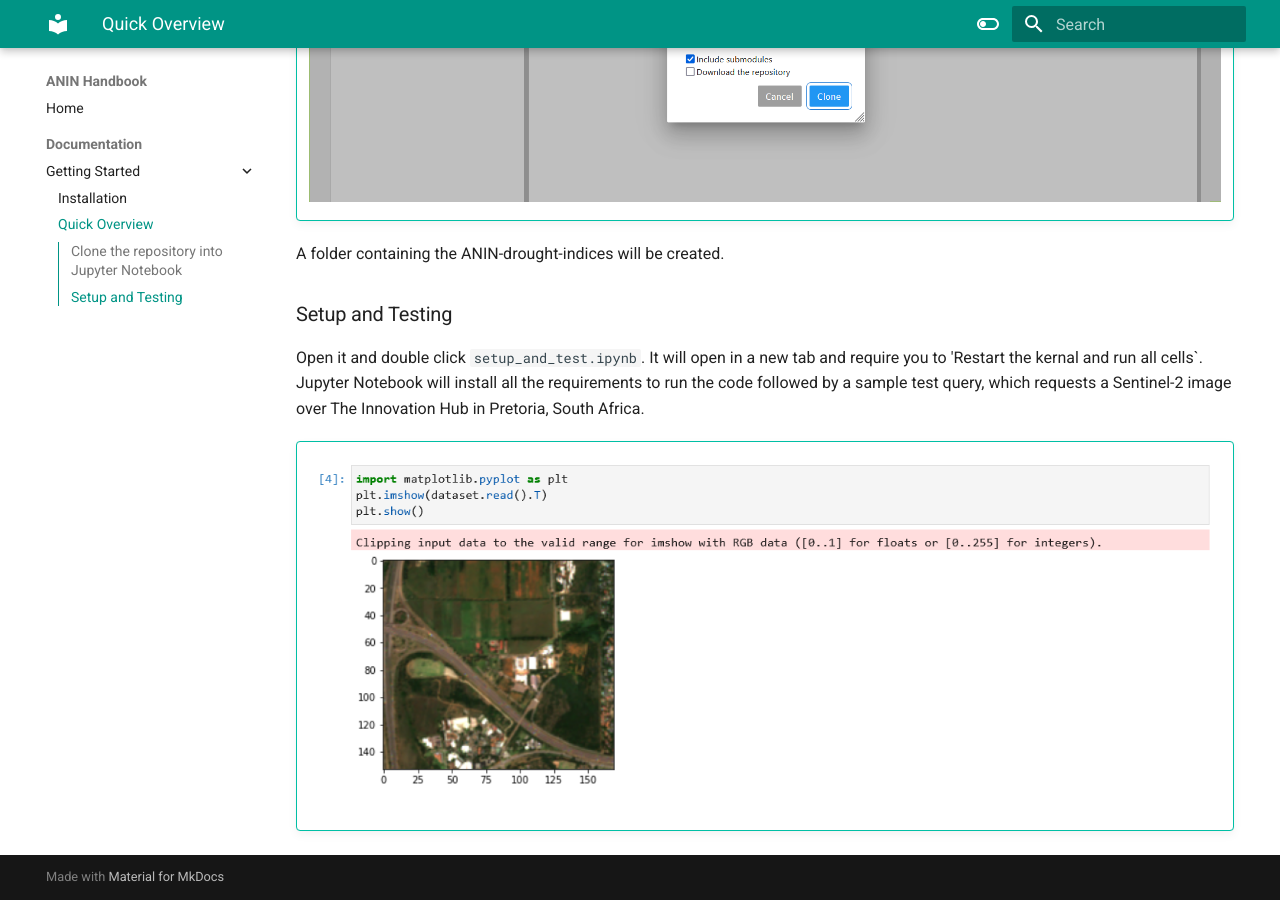
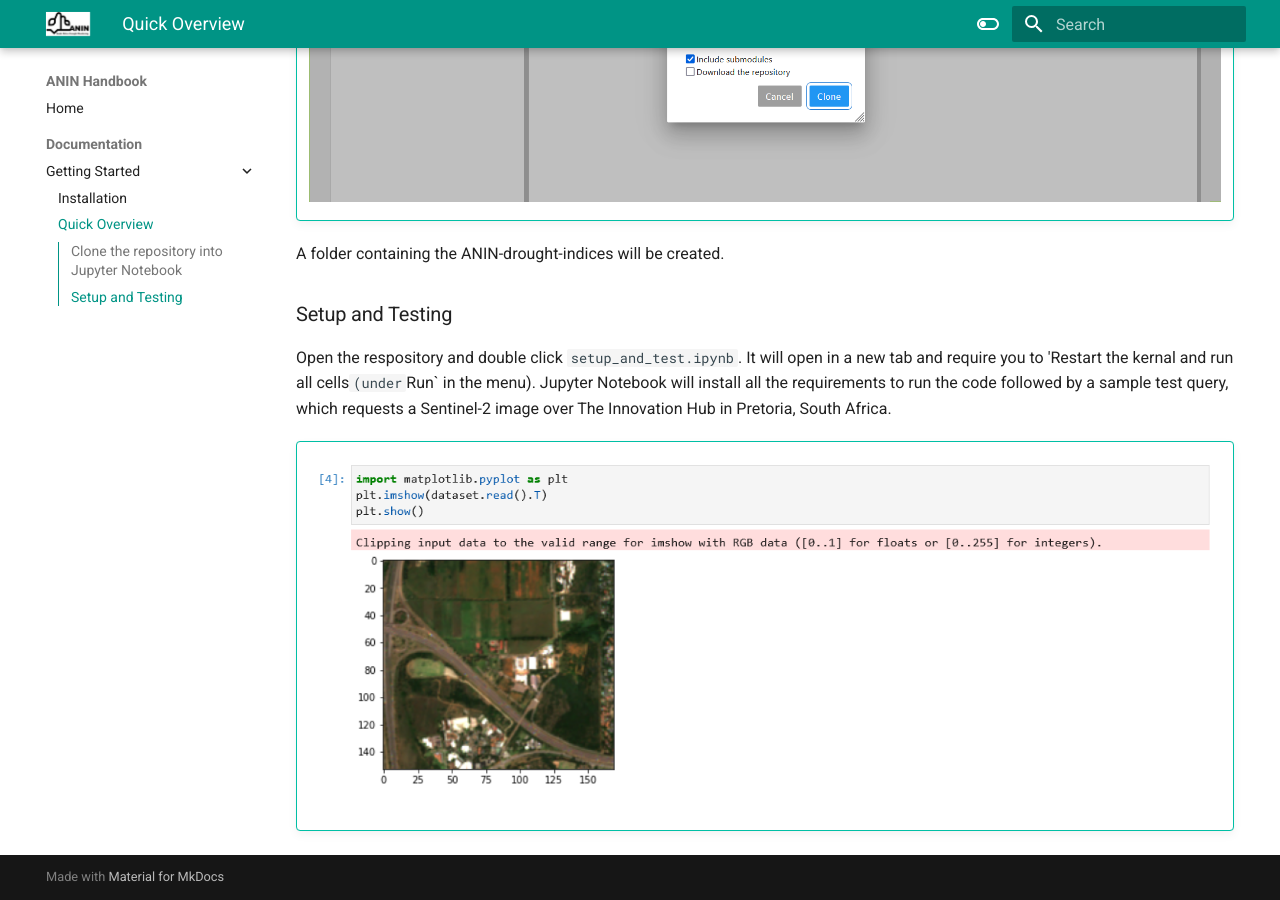
Before and after one commit to sibonile/ANIN-Handbook, an MkDocs documentation site: the page built from docs/Overview.md, in a window 1280 px wide and 900 px high, scrolled down 807 px. Built offline with MkDocs 1.6.1 and Material for MkDocs 9.7.7, drawn with Linux system fonts in a browser that asks for light colours.

Commit message:
$Update to overview

```diff
--- a/docs/Overview.md
+++ b/docs/Overview.md
@@ -13,7 +13,7 @@ A folder containing the ANIN-drought-indices will be created.
 
 ### Setup and Testing
 
-Open it and double click `setup_and_test.ipynb`. It will open in a new tab and require you to 'Restart the kernal and run all cells`.
+Open the respository and double click `setup_and_test.ipynb`. It will open in a new tab and require you to 'Restart the kernal and run all cells` (under `Run` in the menu).
 Jupyter Notebook will install all the requirements to run the code followed by a sample test query, which requests a Sentinel-2 image over The Innovation Hub in Pretoria, South Africa.
 
 !!! tip ""
--- a/mkdocs.yml
+++ b/mkdocs.yml
@@ -1,5 +1,6 @@
 site_name: ANIN Handbook
 theme:
+  logo: assets/ANIN_logo.png
   name: material
   features:
     - navigation.tabs.sticky
```
Also changed, not shown: docs/index.md (+10 -0 lines).
